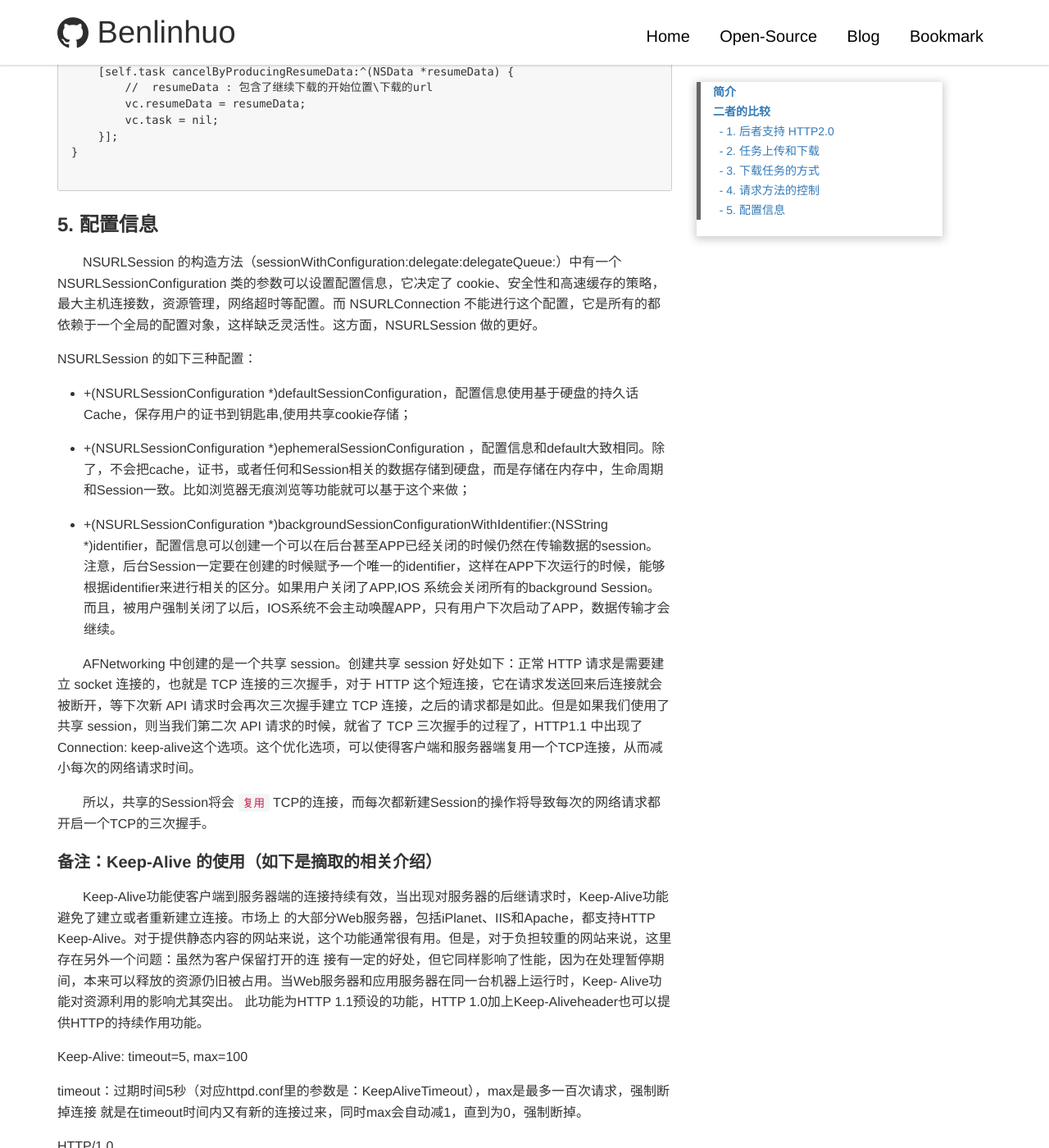
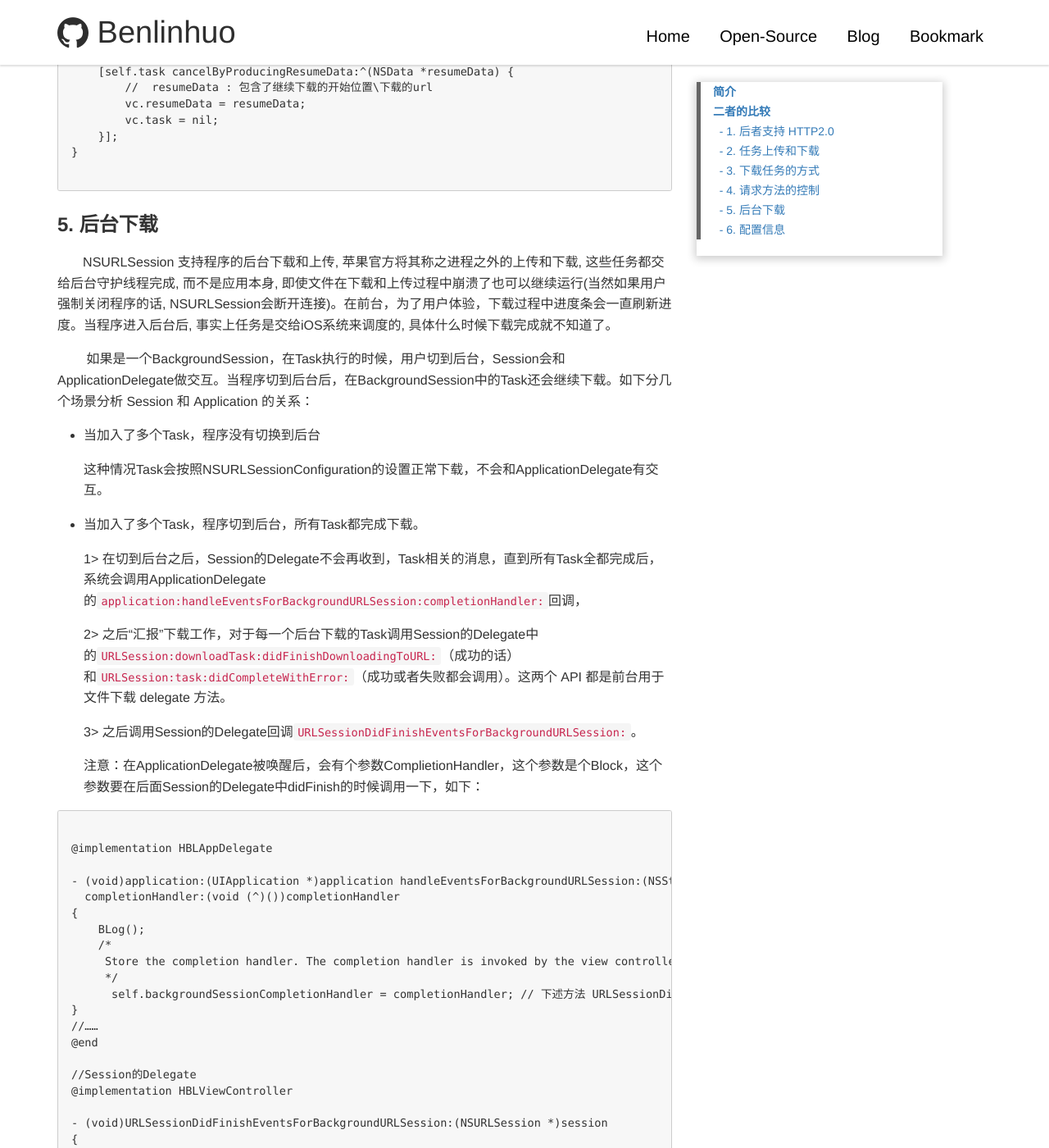
Before and after one commit to benlinhuo/benlinhuo.github.com, a Jekyll site: the page built from _posts/2016-04-05-NSURLConnection 与 NSURLSession 区别.md, in a window 1280 px wide and 1400 px high, scrolled down 3346 px. Shown: the whole window at 82% size. Built offline with Jekyll 4.4.1, drawn with Linux system fonts in a browser that asks for light colours; a script that is not in the unit is left out; some of the changed text lies outside the part shown.

Commit message:
urlsession urlconnection 区别

````diff
--- a/_posts/2016-04-05-NSURLConnection 与 NSURLSession 区别.md
+++ b/_posts/2016-04-05-NSURLConnection 与 NSURLSession 区别.md
@@ -127,7 +127,66 @@ Range头域可以请求实体的一个或者多个子范围。例如，
 
 ```
 
-### 5. 配置信息
+### 5. 后台下载
+&nbsp;&nbsp;&nbsp;&nbsp;&nbsp;&nbsp;&nbsp;NSURLSession 支持程序的后台下载和上传, 苹果官方将其称之进程之外的上传和下载, 这些任务都交给后台守护线程完成, 而不是应用本身, 即使文件在下载和上传过程中崩溃了也可以继续运行(当然如果用户强制关闭程序的话, NSURLSession会断开连接)。在前台，为了用户体验，下载过程中进度条会一直刷新进度。当程序进入后台后, 事实上任务是交给iOS系统来调度的, 具体什么时候下载完成就不知道了。
+
+&nbsp;&nbsp;&nbsp;&nbsp;&nbsp;&nbsp;&nbsp; 如果是一个BackgroundSession，在Task执行的时候，用户切到后台，Session会和ApplicationDelegate做交互。当程序切到后台后，在BackgroundSession中的Task还会继续下载。如下分几个场景分析 Session 和 Application 的关系：
+
+* 当加入了多个Task，程序没有切换到后台
+
+	这种情况Task会按照NSURLSessionConfiguration的设置正常下载，不会和ApplicationDelegate有交互。
+* 当加入了多个Task，程序切到后台，所有Task都完成下载。
+
+	1> 在切到后台之后，Session的Delegate不会再收到，Task相关的消息，直到所有Task全都完成后，系统会调用ApplicationDelegate的`application:handleEventsForBackgroundURLSession:completionHandler:`回调，
+
+	2> 之后“汇报”下载工作，对于每一个后台下载的Task调用Session的Delegate中的`URLSession:downloadTask:didFinishDownloadingToURL:`（成功的话）和`URLSession:task:didCompleteWithError:`（成功或者失败都会调用）。这两个 API 都是前台用于文件下载 delegate 方法。
+
+	3> 之后调用Session的Delegate回调`URLSessionDidFinishEventsForBackgroundURLSession:`。
+
+	注意：在ApplicationDelegate被唤醒后，会有个参数ComplietionHandler，这个参数是个Block，这个参数要在后面Session的Delegate中didFinish的时候调用一下，如下：
+
+```
+
+@implementation HBLAppDelegate
+
+- (void)application:(UIApplication *)application handleEventsForBackgroundURLSession:(NSString *)identifier
+  completionHandler:(void (^)())completionHandler
+{
+    BLog();
+    /*
+     Store the completion handler. The completion handler is invoked by the view controller's checkForAllDownloadsHavingCompleted method (if all the download tasks have been completed).
+     */
+      self.backgroundSessionCompletionHandler = completionHandler; // 下述方法 URLSessionDidFinishEventsForBackgroundURLSession: 需要执行该 block
+}
+//……
+@end
+
+//Session的Delegate
+@implementation HBLViewController
+
+- (void)URLSessionDidFinishEventsForBackgroundURLSession:(NSURLSession *)session
+{
+    APLAppDelegate *appDelegate = (APLAppDelegate *)[[UIApplication sharedApplication] delegate];
+    if (appDelegate.backgroundSessionCompletionHandler) {
+        void (^completionHandler)() = appDelegate.backgroundSessionCompletionHandler;
+        appDelegate.backgroundSessionCompletionHandler = nil;
+        completionHandler();
+    }
+
+    NSLog(@"All tasks are finished");
+}
+@end
+```
+
+* 当加入了多个Task，程序切到后台，下载完成了几个Task，然后用户又切换到前台。（程序没有退出）
+
+	切到后台之后，Session的Delegate仍然收不到消息。在下载完成几个Task之后再切换到前台，系统会先汇报已经下载完成的Task的情况，然后继续下载没有下载完成的Task，后面的过程同第一种情况。
+
+* 当加入了多个Task，程序切到后台，几个Task已经完成，但还有Task还没有下载完的时候关掉强制退出程序，然后再进入程序的时候。（程序退出了）
+
+	最后这个情况比较有意思，由于程序已经退出了，后面没有下完Session就不在了后面的Task肯定是失败了。但是已经下载成功的那些Task，新启动的程序也没有听“汇报”的机会了。经过实验发现，这个时候之前在NSURLSessionConfiguration设置的NSString类型的ID起作用了，当ID相同的时候，一旦生成Session对象并设置Delegate，马上可以收到上一次关闭程序之前没有汇报工作的Task的结束情况（成功或者失败）。但是当ID不相同，这些情况就收不到了，因此为了不让自己的消息被别的应用程序收到，或者收到别的应用程序的消息，起见ID还是和程序的Bundle名称绑定上比较好，至少保证唯一性。
+
+### 6. 配置信息
 &nbsp;&nbsp;&nbsp;&nbsp;&nbsp;&nbsp;&nbsp;NSURLSession 的构造方法（sessionWithConfiguration:delegate:delegateQueue:）中有一个 NSURLSessionConfiguration 类的参数可以设置配置信息，它决定了 cookie、安全性和高速缓存的策略，最大主机连接数，资源管理，网络超时等配置。而 NSURLConnection 不能进行这个配置，它是所有的都依赖于一个全局的配置对象，这样缺乏灵活性。这方面，NSURLSession 做的更好。
 
 NSURLSession 的如下三种配置：
````
Also changed, not shown: 1 other file.
